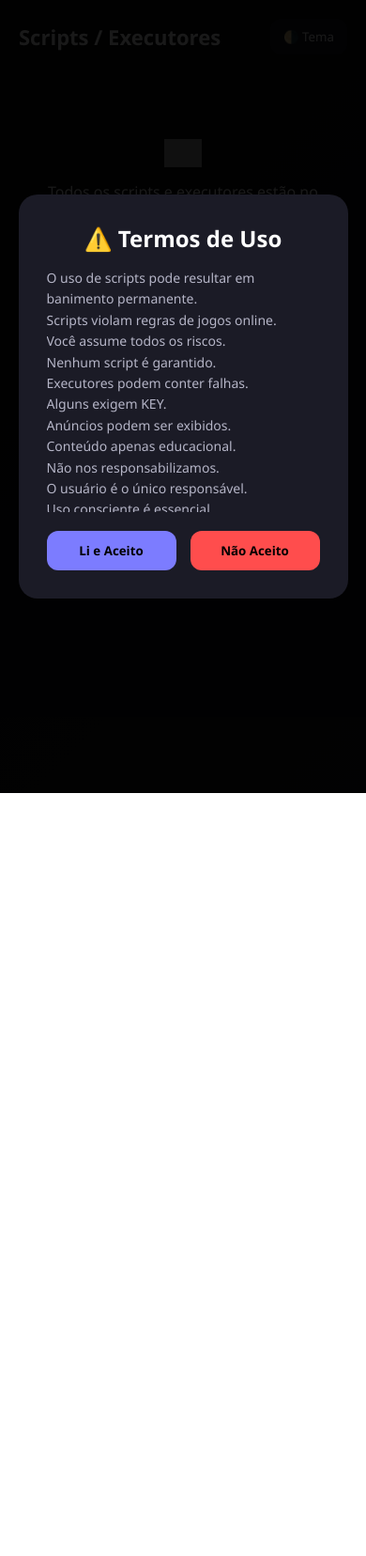
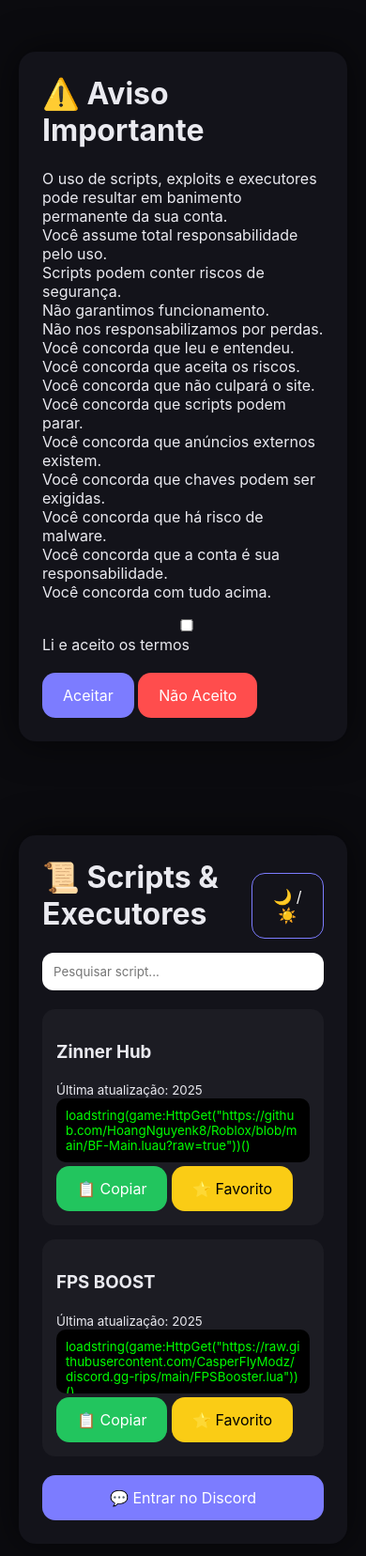
Before and after one commit to ZEUSKATANA2728828/Chat-gpt-test, a plain HTML site: page index.html in a window 390 px wide. Shown: the whole page at 94% size. Before the commit the page ends 844 px from the top, so only its background shows below. Drawn offline with Linux system fonts and the light colour scheme; grey boxes are pictures that could not be loaded.

Commit message:
Update index.html

```diff
--- a/index.html
+++ b/index.html
@@ -2,360 +2,224 @@
 <html lang="pt-BR">
 <head>
 <meta charset="UTF-8">
+<title>Scripts & Executores</title>
 <meta name="viewport" content="width=device-width, initial-scale=1.0">
-<title>Scripts & Executores</title>
 
 <style>
-/* ================= RESET ================= */
-*{
+:root{
+  --bg:#0b0b0f;
+  --card:#13131a;
+  --text:#eaeaf0;
+  --accent:#7c7cff;
+  --danger:#ff4d4d;
+}
+.light{
+  --bg:#f2f2f7;
+  --card:#ffffff;
+  --text:#111;
+  --accent:#4f46e5;
+}
+*{box-sizing:border-box;font-family:Inter,system-ui}
+body{
   margin:0;
-  padding:0;
-  box-sizing:border-box;
-  font-family: 'Segoe UI', sans-serif;
+  background:var(--bg);
+  color:var(--text);
+}
+.hidden{display:none}
+
+/* animações */
+@keyframes fadeIn{
+  from{opacity:0;transform:translateY(10px)}
+  to{opacity:1;transform:translateY(0)}
 }
 
-/* ================= THEME ================= */
-:root{
-  --bg:#0b0b0f;
-  --bg2:#12121a;
-  --card:#1b1b26;
-  --text:#ffffff;
-  --sub:#b5b5c7;
-  --accent:#7c7cff;
-  --accent2:#00ffcc;
-}
-
-.light{
-  --bg:#f2f2f7;
-  --bg2:#ffffff;
-  --card:#ffffff;
-  --text:#000000;
-  --sub:#444;
-}
-
-/* ================= BODY ================= */
-body{
-  background:linear-gradient(135deg,var(--bg),var(--bg2));
-  color:var(--text);
+.container{
   min-height:100vh;
-  overflow-x:hidden;
-}
-
-/* ================= TERMS ================= */
-#terms{
-  position:fixed;
-  inset:0;
-  background:rgba(0,0,0,.9);
   display:flex;
   align-items:center;
   justify-content:center;
-  z-index:999;
+  padding:20px;
 }
 
-.terms-box{
+.card{
   background:var(--card);
-  max-width:700px;
-  width:90%;
-  padding:30px;
-  border-radius:20px;
-  animation:fadeUp .6s ease;
+  width:100%;
+  max-width:900px;
+  border-radius:18px;
+  padding:25px;
+  animation:fadeIn .4s ease;
+  box-shadow:0 0 40px rgba(0,0,0,.6);
 }
 
-.terms-box h2{
-  text-align:center;
-  margin-bottom:15px;
+h1,h2{margin-top:0}
+
+button{
+  border:none;
+  border-radius:14px;
+  padding:14px 22px;
+  background:var(--accent);
+  color:white;
+  font-size:16px;
+  cursor:pointer;
+  transition:.25s;
+}
+button:hover{transform:scale(1.05)}
+button.danger{background:var(--danger)}
+button.outline{
+  background:transparent;
+  border:1px solid var(--accent);
 }
 
-.terms-text{
-  font-size:14px;
-  color:var(--sub);
-  line-height:1.6;
-  max-height:260px;
-  overflow:auto;
-  margin-bottom:20px;
-}
-
-.terms-actions{
-  display:flex;
+.grid{
+  display:grid;
+  grid-template-columns:repeat(auto-fit,minmax(220px,1fr));
   gap:15px;
 }
 
-.terms-actions button{
-  flex:1;
-  padding:12px;
-  border:none;
-  border-radius:12px;
-  cursor:pointer;
-  font-weight:bold;
+.script{
+  background:rgba(255,255,255,.04);
+  border-radius:14px;
+  padding:15px;
 }
 
-.accept{background:var(--accent);color:#000;}
-.reject{background:#ff4d4d;color:#000;}
+textarea{
+  width:100%;
+  background:#000;
+  color:#0f0;
+  border:none;
+  border-radius:10px;
+  padding:10px;
+  resize:none;
+}
 
-/* ================= HEADER ================= */
-header{
-  padding:20px;
+.top{
   display:flex;
   justify-content:space-between;
   align-items:center;
-}
-
-header h1{
-  font-size:22px;
-}
-
-header button{
-  background:var(--card);
-  color:var(--text);
-  border:none;
-  padding:10px 14px;
-  border-radius:12px;
-  cursor:pointer;
-}
-
-/* ================= MAIN ================= */
-main{
-  padding:20px;
-}
-
-/* ================= BUTTONS ================= */
-.big-btn{
-  width:100%;
-  padding:20px;
-  border-radius:30px;
-  background:linear-gradient(135deg,var(--accent),var(--accent2));
-  color:#000;
-  font-size:20px;
-  font-weight:bold;
-  border:none;
-  cursor:pointer;
-  animation:pulse 2s infinite;
-}
-
-/* ================= SEARCH ================= */
-.search{
-  margin:20px 0;
-}
-.search input{
-  width:100%;
-  padding:14px;
-  border-radius:14px;
-  border:none;
-  background:var(--card);
-  color:var(--text);
-}
-
-/* ================= LIST ================= */
-.list{
-  display:grid;
-  gap:15px;
-}
-
-.item{
-  background:var(--card);
-  padding:18px;
-  border-radius:18px;
-  animation:fadeUp .4s ease;
-}
-
-.item h3{
-  display:flex;
-  justify-content:space-between;
-  align-items:center;
-}
-
-.item small{
-  color:var(--sub);
-}
-
-.actions{
-  margin-top:10px;
-  display:flex;
   gap:10px;
 }
 
-.actions button{
-  flex:1;
-  padding:10px;
+input{
+  width:100%;
+  padding:12px;
+  border-radius:12px;
   border:none;
-  border-radius:12px;
-  cursor:pointer;
 }
 
-.copy{background:var(--accent);}
-.fav{background:#ffcc00;}
-.open{background:#00ffcc;}
-
-.code{
-  background:#000;
-  padding:15px;
-  border-radius:12px;
-  font-size:13px;
-  margin-top:10px;
-  display:none;
-  white-space:pre-wrap;
+.copy{
+  background:#22c55e;
 }
 
-/* ================= FOOTER ================= */
-footer{
-  margin-top:40px;
-  padding:30px;
-  text-align:center;
-}
-
-footer img{
-  width:40px;
-  margin-bottom:10px;
-}
-
-/* ================= ANIMATIONS ================= */
-@keyframes fadeUp{
-  from{opacity:0;transform:translateY(20px)}
-  to{opacity:1;transform:translateY(0)}
-}
-@keyframes pulse{
-  0%{box-shadow:0 0 0 0 rgba(124,124,255,.6)}
-  70%{box-shadow:0 0 0 25px rgba(124,124,255,0)}
-  100%{box-shadow:0 0 0 0 rgba(124,124,255,0)}
+.fav{
+  background:#facc15;
+  color:#000;
 }
 </style>
 </head>
 
 <body>
 
-<!-- TERMS -->
-<div id="terms">
-  <div class="terms-box">
-    <h2>⚠️ Termos de Uso</h2>
-    <div class="terms-text">
-      O uso de scripts pode resultar em banimento permanente.<br>
-      Scripts violam regras de jogos online.<br>
-      Você assume todos os riscos.<br>
-      Nenhum script é garantido.<br>
-      Executores podem conter falhas.<br>
-      Alguns exigem KEY.<br>
-      Anúncios podem ser exibidos.<br>
-      Conteúdo apenas educacional.<br>
-      Não nos responsabilizamos.<br>
-      O usuário é o único responsável.<br>
-      Uso consciente é essencial.<br>
-      Scripts podem parar de funcionar.<br>
-      Atualizações não são garantidas.<br>
-      Links externos não são nossos.<br>
-      Nenhuma garantia de segurança.<br>
-      Use por sua conta e risco.<br>
-      Ao aceitar, você concorda.<br>
-      Leu e entendeu tudo acima.<br>
-      Está ciente dos riscos.<br>
-      Aceita integralmente.
-    </div>
-    <div class="terms-actions">
-      <button class="accept" onclick="acceptTerms()">Li e Aceito</button>
-      <button class="reject" onclick="rejectTerms()">Não Aceito</button>
-    </div>
+<!-- TERMOS -->
+<div class="container" id="terms">
+  <div class="card">
+    <h1>⚠️ Aviso Importante</h1>
+    <p>
+O uso de scripts, exploits e executores pode resultar em banimento permanente da sua conta.<br>
+Você assume total responsabilidade pelo uso.<br>
+Scripts podem conter riscos de segurança.<br>
+Não garantimos funcionamento.<br>
+Não nos responsabilizamos por perdas.<br>
+Você concorda que leu e entendeu.<br>
+Você concorda que aceita os riscos.<br>
+Você concorda que não culpará o site.<br>
+Você concorda que scripts podem parar.<br>
+Você concorda que anúncios externos existem.<br>
+Você concorda que chaves podem ser exigidas.<br>
+Você concorda que há risco de malware.<br>
+Você concorda que a conta é sua responsabilidade.<br>
+Você concorda com tudo acima.
+    </p>
+    <label>
+      <input type="checkbox" id="accept"> Li e aceito os termos
+    </label>
+    <br><br>
+    <button onclick="acceptTerms()">Aceitar</button>
+    <button class="danger" onclick="location.href='https://google.com'">Não Aceito</button>
   </div>
 </div>
 
-<header>
-  <h1>Scripts / Executores</h1>
-  <button onclick="toggleTheme()">🌗 Tema</button>
-</header>
+<!-- APP -->
+<div class="container hidden" id="app">
+  <div class="card">
 
-<main id="app" style="display:none">
+    <div class="top">
+      <h1>📜 Scripts & Executores</h1>
+      <button class="outline" onclick="toggleTheme()">🌙 / ☀️</button>
+    </div>
 
-<button class="big-btn">SCRIPT</button>
+    <input placeholder="Pesquisar script..." oninput="search(this.value)">
 
-<div class="search">
-  <input type="text" placeholder="Pesquisar script..." oninput="search(this.value)">
+    <br><br>
+
+    <div class="grid" id="list">
+
+      <div class="script" data-name="Zinner Hub">
+        <h3>Zinner Hub</h3>
+        <small>Última atualização: 2025</small>
+        <textarea rows="3" readonly>loadstring(game:HttpGet("https://github.com/HoangNguyenk8/Roblox/blob/main/BF-Main.luau?raw=true"))()</textarea>
+        <br>
+        <button class="copy" onclick="copy(this)">📋 Copiar</button>
+        <button class="fav" onclick="fav(this)">⭐ Favorito</button>
+      </div>
+
+      <div class="script" data-name="FPS Boost">
+        <h3>FPS BOOST</h3>
+        <small>Última atualização: 2025</small>
+        <textarea rows="3" readonly>loadstring(game:HttpGet("https://raw.githubusercontent.com/CasperFlyModz/discord.gg-rips/main/FPSBooster.lua"))()</textarea>
+        <br>
+        <button class="copy" onclick="copy(this)">📋 Copiar</button>
+        <button class="fav" onclick="fav(this)">⭐ Favorito</button>
+      </div>
+
+    </div>
+
+    <br>
+    <a href="https://discord.gg/th9TSA7q" target="_blank">
+      <button style="width:100%">💬 Entrar no Discord</button>
+    </a>
+
+  </div>
 </div>
 
-<div class="list" id="list"></div>
+<script>
+if(localStorage.accepted)showApp()
 
-</main>
-
-<footer>
-  <img src="https://cdn-icons-png.flaticon.com/512/2111/2111370.png">
-  <p>Todos os scripts e executores estão no Discord</p>
-  <a href="https://discord.gg/th9TSA7q" target="_blank">Entrar no Discord</a>
-</footer>
-
-<script>
-/* ================= DATA ================= */
-const scripts = [
-  {
-    name:"Zinner Hub",
-    update:"2025-01-10",
-    code:`loadstring(game:HttpGet("https://github.com/HoangNguyenk8/Roblox/blob/main/BF-Main.luau?raw=true"))()`
-  },
-  {
-    name:"Hoho Hub",
-    update:"2025-01-08",
-    code:`loadstring(game:HttpGet("https://raw.githubusercontent.com/acsu123/HOHO_H/main/Loading_UI"))()`
-  },
-  {
-    name:"FPS BOOST",
-    update:"2025-01-05",
-    code:`-- Made by RIP#6666
-_G.Settings = {...}`
-  }
-];
-
-/* ================= TERMS ================= */
 function acceptTerms(){
-  localStorage.setItem("terms","yes");
-  document.getElementById("terms").style.display="none";
-  document.getElementById("app").style.display="block";
+  if(!document.getElementById('accept').checked)return alert("Aceite os termos")
+  localStorage.accepted=true
+  showApp()
 }
-function rejectTerms(){
-  window.location.href="https://google.com";
+function showApp(){
+  terms.classList.add('hidden')
+  app.classList.remove('hidden')
 }
-if(localStorage.getItem("terms")==="yes"){
-  acceptTerms();
+function toggleTheme(){
+  document.body.classList.toggle('light')
 }
-
-/* ================= THEME ================= */
-function toggleTheme(){
-  document.body.classList.toggle("light");
+function copy(btn){
+  const txt=btn.parentElement.querySelector('textarea').value
+  navigator.clipboard.writeText(txt)
+  btn.innerText="✔ Copiado"
+  setTimeout(()=>btn.innerText="📋 Copiar",1500)
 }
-
-/* ================= RENDER ================= */
-const list = document.getElementById("list");
-function render(data){
-  list.innerHTML="";
-  data.forEach((s,i)=>{
-    const fav = localStorage.getItem("fav_"+s.name);
-    list.innerHTML+=`
-      <div class="item">
-        <h3>${s.name} ${fav?"⭐":""}</h3>
-        <small>Última atualização: ${s.update}</small>
-        <div class="actions">
-          <button class="open" onclick="toggleCode(${i})">Abrir</button>
-          <button class="copy" onclick="copy(${i})">Copiar</button>
-          <button class="fav" onclick="favorite('${s.name}')">Favorito</button>
-        </div>
-        <div class="code" id="code${i}">${s.code}</div>
-      </div>`;
-  });
-}
-render(scripts);
-
-/* ================= ACTIONS ================= */
-function toggleCode(i){
-  const c=document.getElementById("code"+i);
-  c.style.display=c.style.display==="block"?"none":"block";
-}
-function copy(i){
-  navigator.clipboard.writeText(scripts[i].code);
-  alert("Código copiado!");
-}
-function favorite(name){
-  localStorage.setItem("fav_"+name,true);
-  render(scripts);
+function fav(btn){
+  btn.innerText="⭐ Favorito"
 }
 function search(v){
-  render(scripts.filter(s=>s.name.toLowerCase().includes(v.toLowerCase())));
+  document.querySelectorAll('.script').forEach(s=>{
+    s.style.display=s.dataset.name.toLowerCase().includes(v.toLowerCase())?'block':'none'
+  })
 }
 </script>
-
 </body>
 </html>
```
